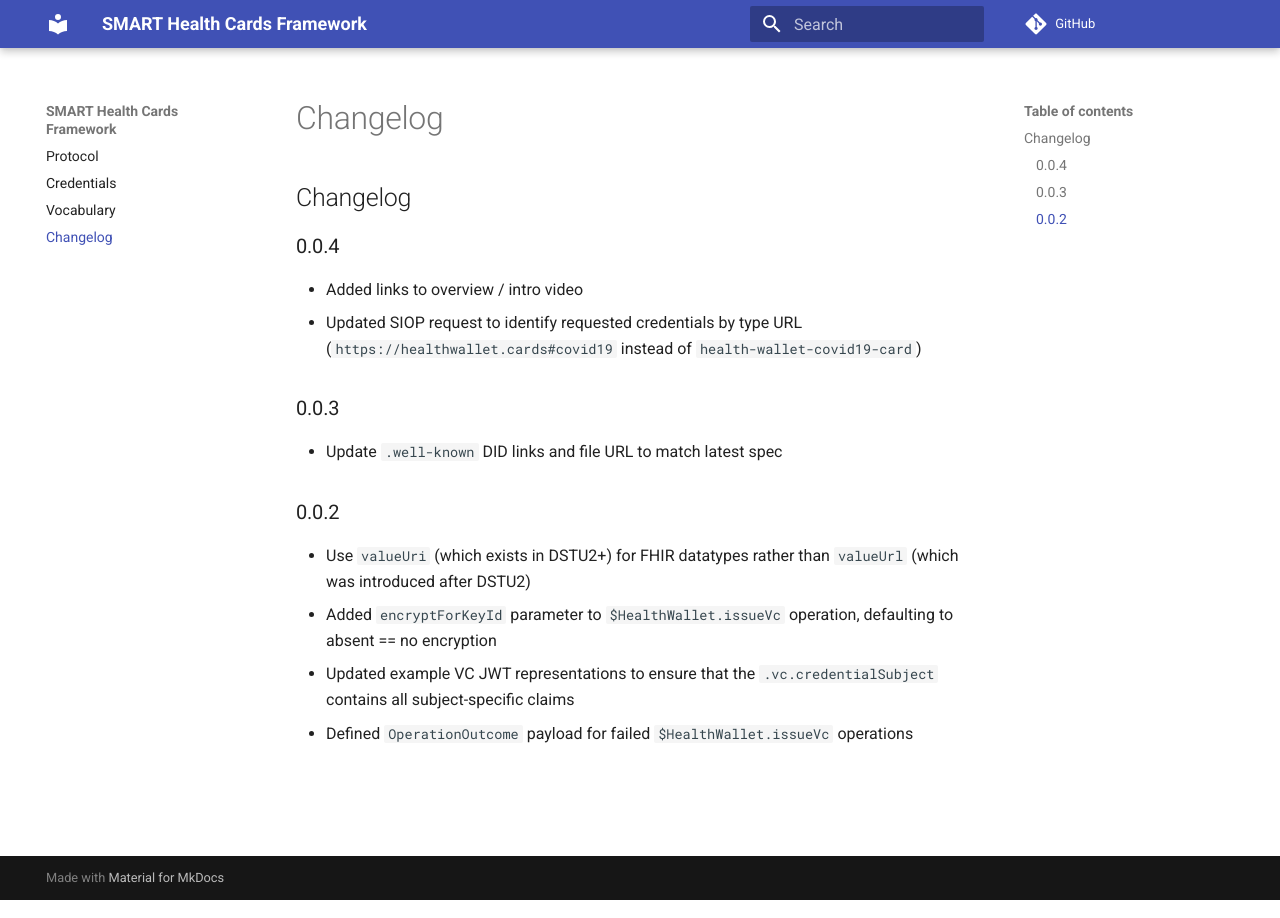
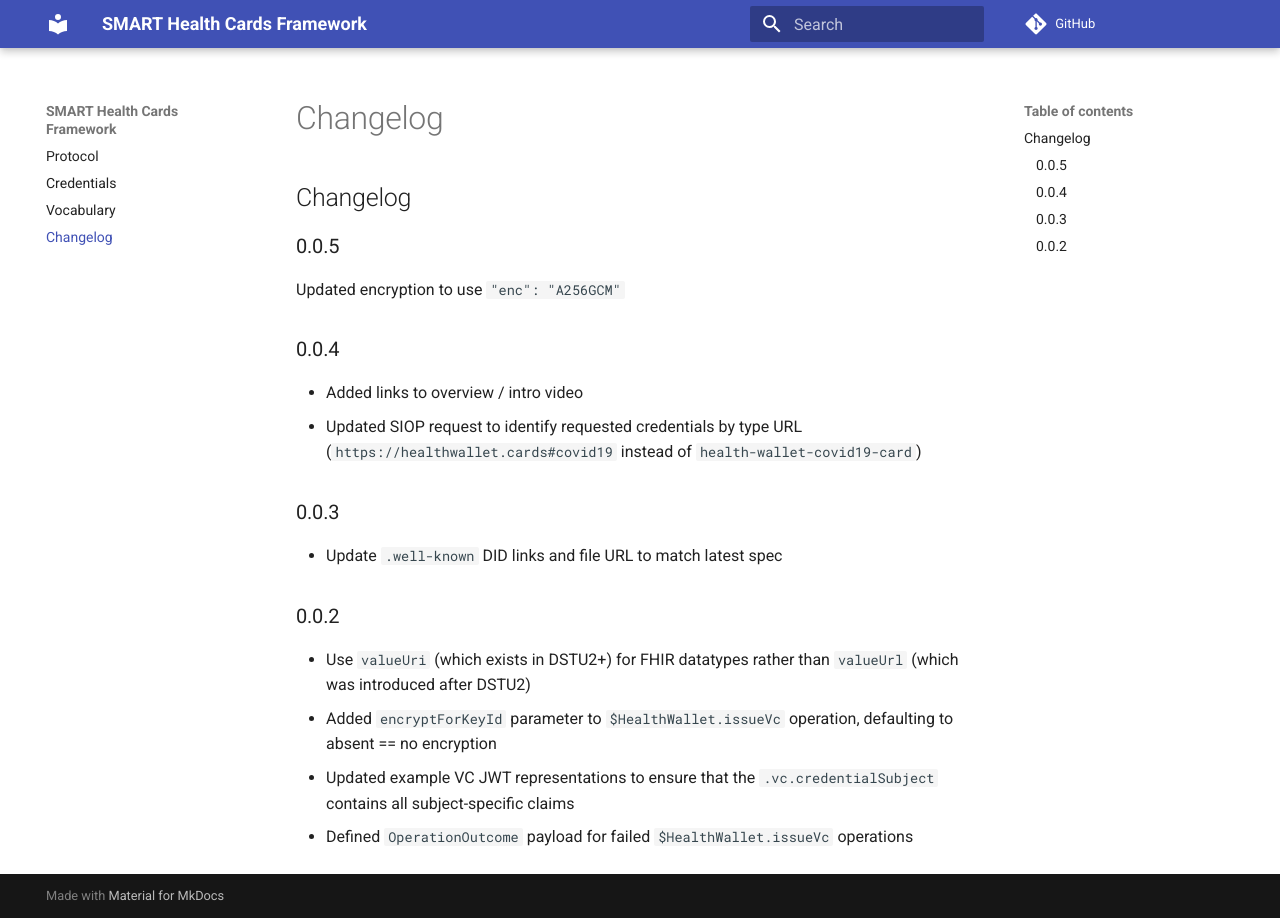
Before and after one commit to smart-on-fhir/health-cards, an MkDocs documentation site: the page built from docs/changelog.md, in a window 1280 px wide. Built offline with MkDocs 1.6.1 and Material for MkDocs 9.7.7, drawn with Linux system fonts in a browser that asks for light colours; comment, search, counter and statistics services are not loaded.

Commit message:
Update encryption to use A256GCM, for #8

```diff
--- a/docs/changelog.md
+++ b/docs/changelog.md
@@ -1,4 +1,9 @@
 # Changelog
+
+## 0.0.5
+
+Updated encryption to use `"enc": "A256GCM"`
+
 
 ## 0.0.4
 
```
Also changed, not shown: docs/index.md (+1 -1 lines).
